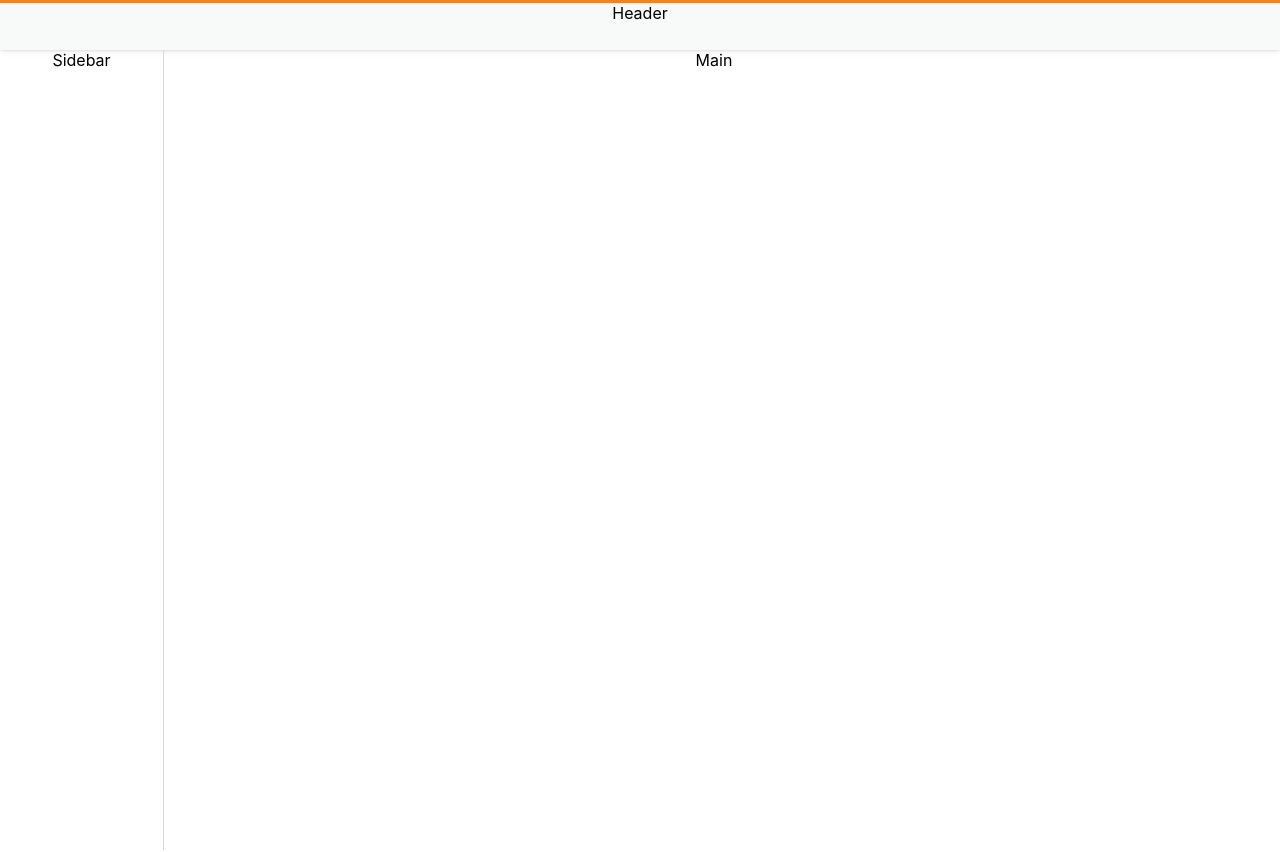
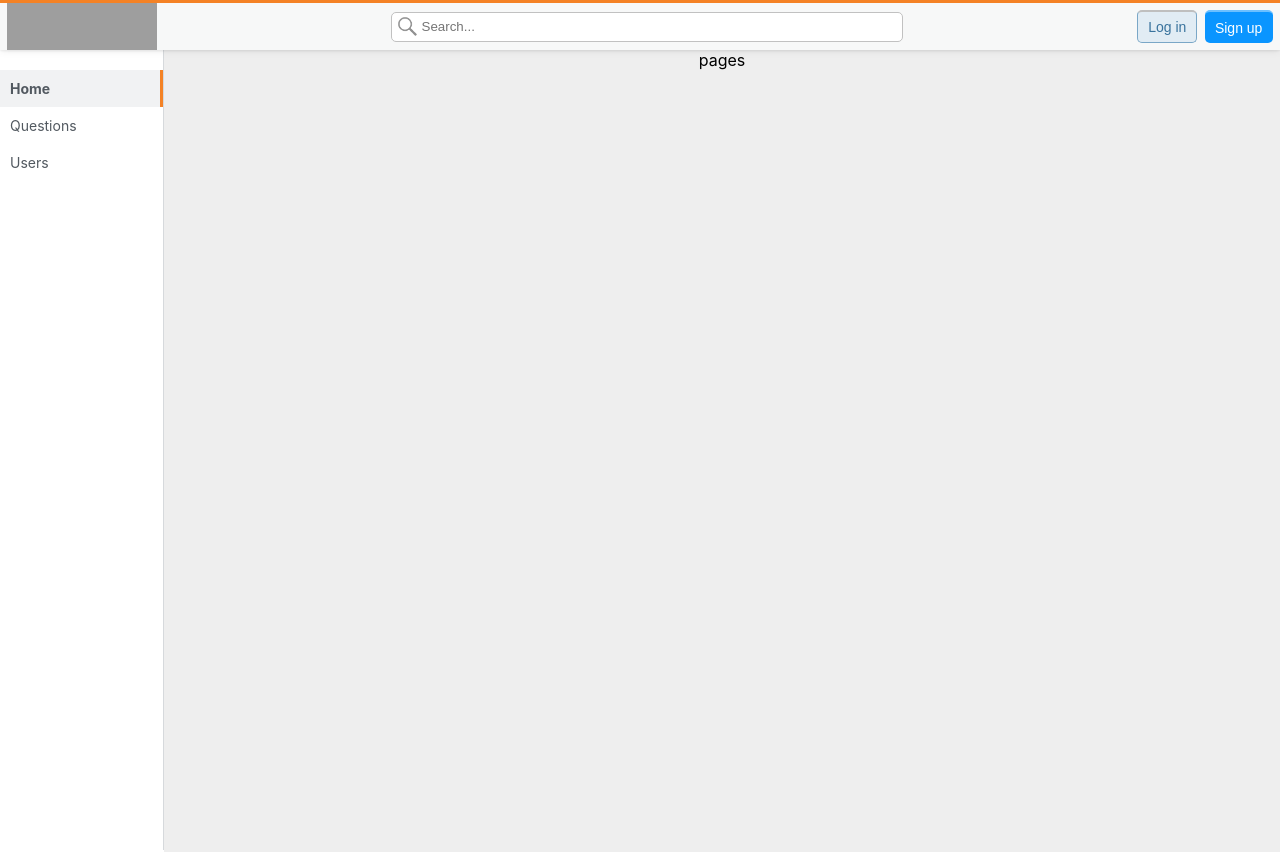
Before and after one commit to codestates-seb/seb41_pre_039, a React (Create React App) app in the folder client/: page /user in a window 1280 px wide. Shown: the top 852 px of the page. Built offline with nearby package versions, Linux system fonts and the light colour scheme; grey boxes are pictures that could not be loaded; the HTML template or start-up script is replaced by a standard one.

Commit message:
fix: add components for layout and fix styles

```diff
--- a/client/src/App.css
+++ b/client/src/App.css
@@ -19,9 +19,10 @@ li {
 }
 
 .header {
-  position: sticky;
+  position: fixed;
+  width: 100%;
   top: 0;
-  height: 50px;
+  z-index: 2;
   background-color: rgb(248, 249, 249);
   border-top: 3px solid rgb(244, 130, 37);
   box-sizing: border-box;
@@ -31,27 +32,39 @@ li {
 
 .container {
   display: flex;
+  width: 100%;
+  max-width: 1280px;
   flex-flow: row nowrap;
   margin: 0 auto;
+  position: relative;
 }
 
 .sidebar {
   width: 164px;
   height: 100vh;
-  position: sticky;
-  top: 50px;
+  position: fixed;
+  z-index: 1;
+  margin-top: 50px;
   border-right: 1px solid rgb(214, 217, 220);
-  height: 100vh;
+  background-color: #fff;
 }
 
 .content {
   width: 100%;
-  max-width: 1100px;
-  height: 1000vh;
+  padding-top: 50px;
+  padding-left: 164px;
   background-color: rgb(255, 255, 255);
 }
 
+/* 페이지를 채우기 위한 임시 요소 */
+.content > div {
+  width: 100%;
+  height: 2400px;
+  background-color: #eee;
+}
+
 .footer {
-  height: 322px;
+  position: relative;
+  z-index: 2;
   background-color: rgb(35, 38, 41);
 }
--- a/client/src/App.js
+++ b/client/src/App.js
@@ -6,13 +6,22 @@ import Footer from './components/Footer';
 function App() {
   return (
     <div className="App">
-      <div className="header">Header</div>
+      <div className="header">
+        <Header />
+      </div>
 
       <div className="container">
-        <div className="sidebar">Sidebar</div>
-        <div className="content">Main</div>
+        <div className="sidebar">
+          <Sidebar />
+        </div>
+        <div className="content">
+          {/* 내용을 채우기 위한 임시 요소 */}
+          <div>pages</div>
+        </div>
       </div>
-      <div className="footer">Footer</div>
+      <div className="footer">
+        <Footer />
+      </div>
     </div>
   );
 }
--- a/client/src/components/Header.css
+++ b/client/src/components/Header.css
@@ -1,6 +1,8 @@
 /* 헤더 컨테이너 */
 .header-container {
-  width: 100vw;
+  width: 100%;
+  margin: 0 auto;
+  max-width: 1280px;
   height: 47px;
 }
 
@@ -9,18 +11,19 @@
   height: 100%;
   display: flex;
   align-items: center;
-  justify-content: space-around;
-  box-shadow: 0px 0px 5px rgb(0, 0, 0, 0.3);
+  justify-content: space-between;
   background-color: hsl(180deg 8% 97%);
-  border-top: 3px solid hsl(27deg 90% 55%);
 }
 
 /* 로고 */
 .header-logo {
-  min-width: 150px;
+  min-width: 163px;
   height: 47px;
   position: relative;
   overflow: hidden;
+  display: flex;
+  justify-content: center;
+  align-items: center;
 }
 
 .logo {
--- a/client/src/components/Sidebar.css
+++ b/client/src/components/Sidebar.css
@@ -1,9 +1,9 @@
 .sidebar--container {
   width: 100%;
-  min-width: 164px;
+  max-width: 164px;
   display: flex;
   justify-content: end;
-  height: 100vh;
+  margin-top: 20px;
 }
 
 aside {
```
